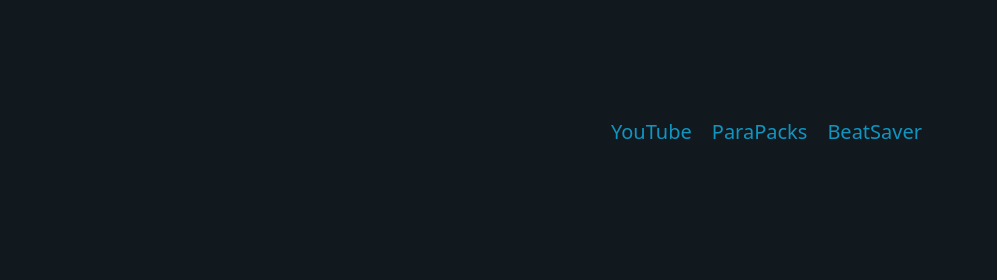
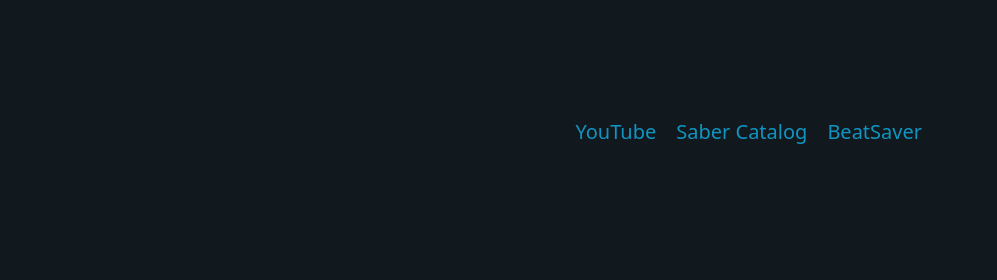
Before and after one commit to Parapass/parapass.github.io, a plain HTML site: page parapacks.html in a window 1280 px wide. Shown: the top 280 px of the page, 283-1280 px from the left. Drawn offline with Linux system fonts and the light colour scheme.

Commit message:
Update parapacks.html

```diff
--- a/parapacks.html
+++ b/parapacks.html
@@ -15,7 +15,7 @@
             <li><a href="/"><img src="cdn/parapackslogo.png" width=64 height=64 /></a></li>
             <ul>
                 <li><a href="https://youtube.com/parapass">YouTube</a></li>
-                <li><a href="parapacks.html">ParaPacks</a></li>
+                <li><a href="/sabers">Saber Catalog</a></li>
                 <li><a href="https://beatsaver.com/profile/4284204">BeatSaver</a></li>
             </ul>
         </nav>
```
